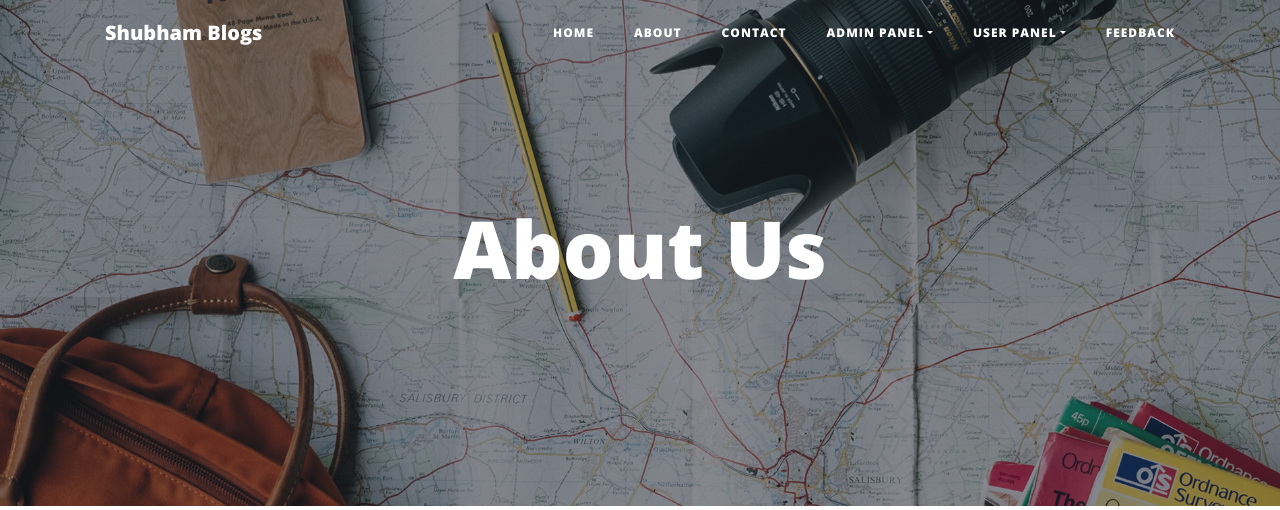
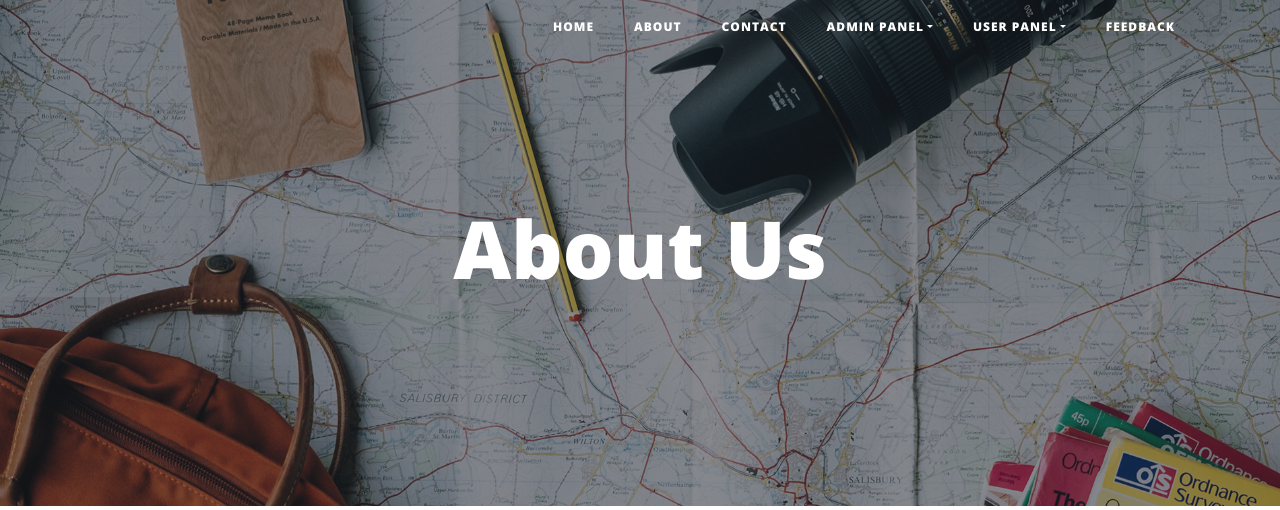
Before and after one commit to deepak3698/Blogging_website, a Flask app: page /about in a window 1280 px wide. Shown: the top 510 px of the page. Run offline with Flask 2, Linux system fonts and the light colour scheme; some libraries are stand-ins or nearby versions.

Commit message:
blog_name_change

```diff
--- a/config.json
+++ b/config.json
@@ -7,8 +7,8 @@
     "fb_url":"https://facebook.com/My blog",
     "tw_url":"https://twitter.com/myblog",
     "gh_url": "https://github.com/myblog",
-    "blog_name": "Shubham Blogs",
-    "tag_line": "let us read posts",
+
+"tag_line": "let us read posts",
     "gmail-user":"deepaktiwari@gmail.com",
     "gmail-password":"password",
     "about_text": "",
--- a/templates/layout.html
+++ b/templates/layout.html
@@ -5,7 +5,6 @@
     <meta name="viewport" content="width=device-width, initial-scale=1, shrink-to-fit=no">
     <meta name="description" content="">
     <meta name="author" content="">
-    <title>{{params['blog_name']}}</title>
 
 
     <!-- Bootstrap core CSS -->
```
